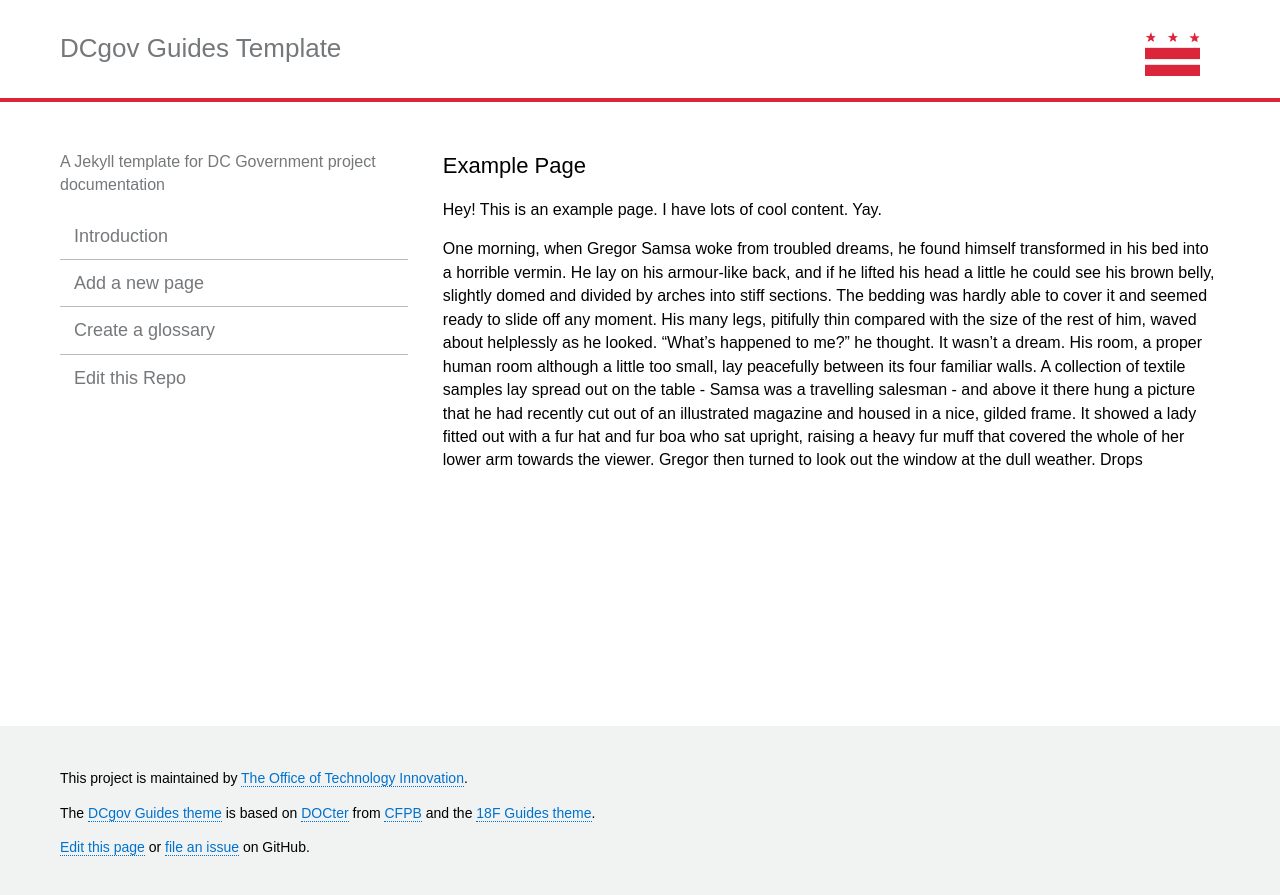
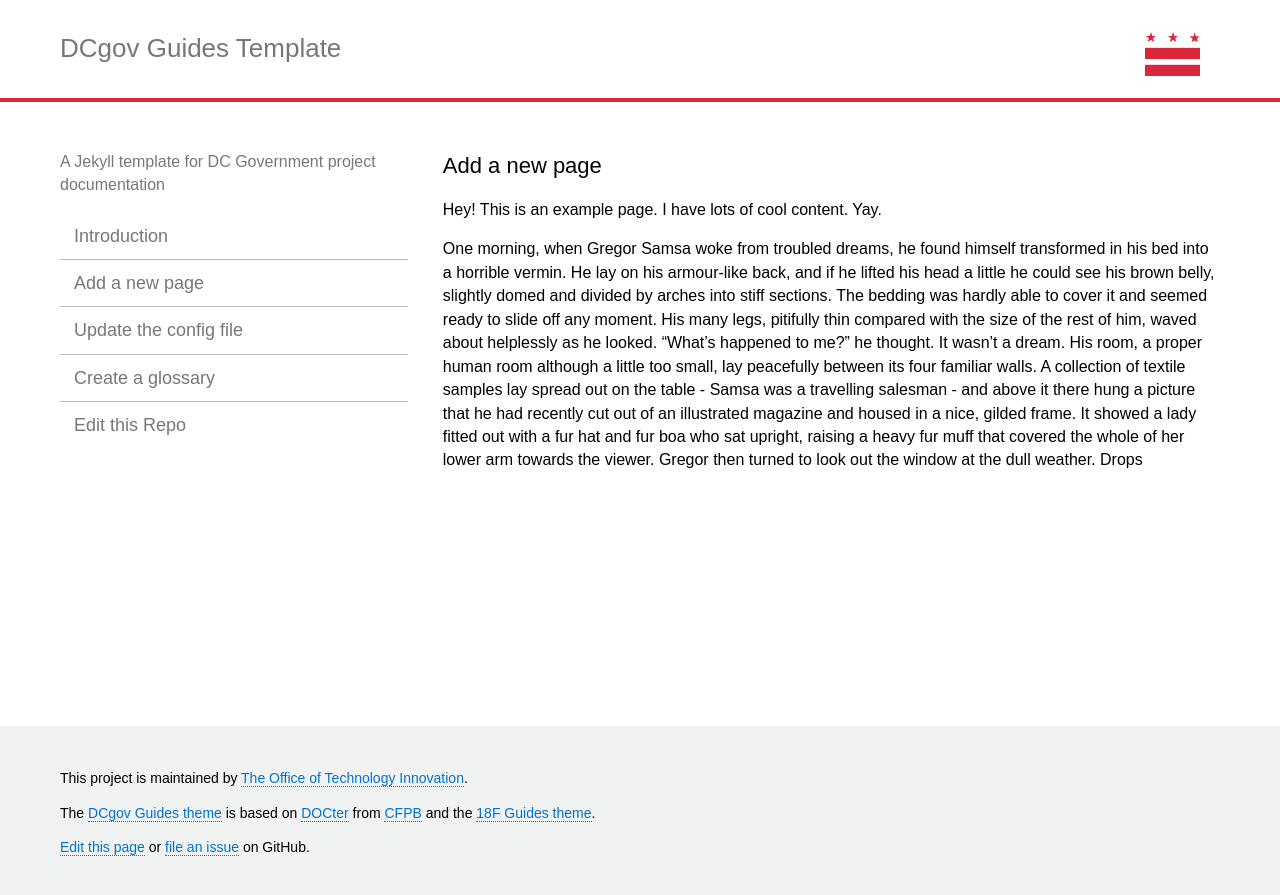
Before and after one commit to DCgov/guides-template, a Jekyll site: the page built from _pages/add-a-new-page.md, in a window 1280 px wide. Shown: the top 895 px of the page. Built offline with Jekyll 4.4.1, drawn with Linux system fonts in a browser that asks for light colours; nearby versions of some CDN libraries.

Commit message:
Add pages

```diff
--- a/_config.yml
+++ b/_config.yml
@@ -35,7 +35,10 @@ navigation:
   url: ./
   internal: true
 - text: Add a new page
-  url: example_page
+  url: add-a-new-page
+  internal: true
+- text: Update the config file
+  url: update-the-config-file
   internal: true
 - text: Create a glossary
   bookmark: true
--- a/_pages/example_page.md
+++ b/_pages/add-a-new-page.md
@@ -1,6 +1,6 @@
 ---
 layout: page
-title:  "Example Page"
+title:  "Add a new page"
 ---
 
 Hey! This is an example page. I have lots of cool content. Yay.
```
Also changed, not shown: _pages/update-the-config-file.md (added, +8 -0 lines).
